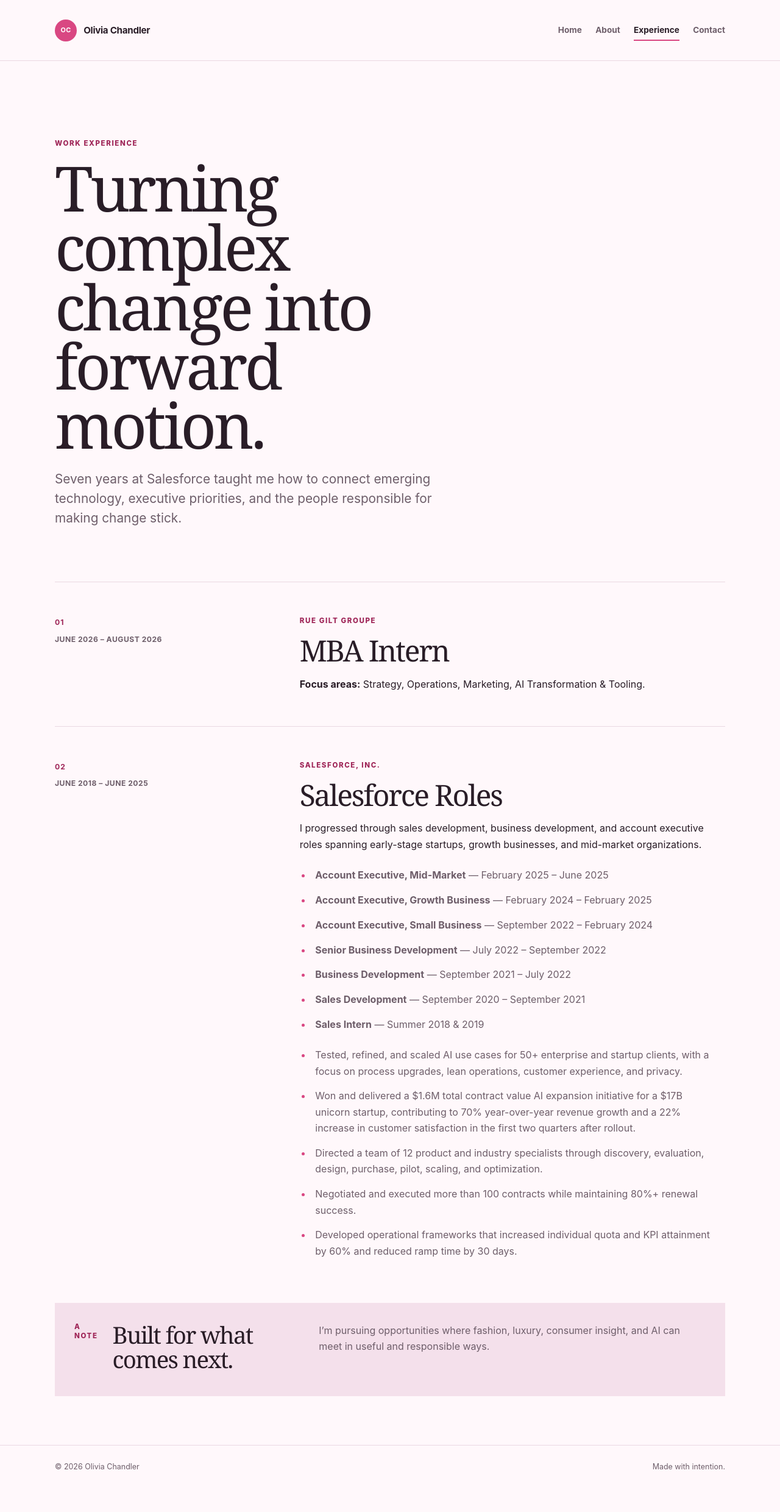
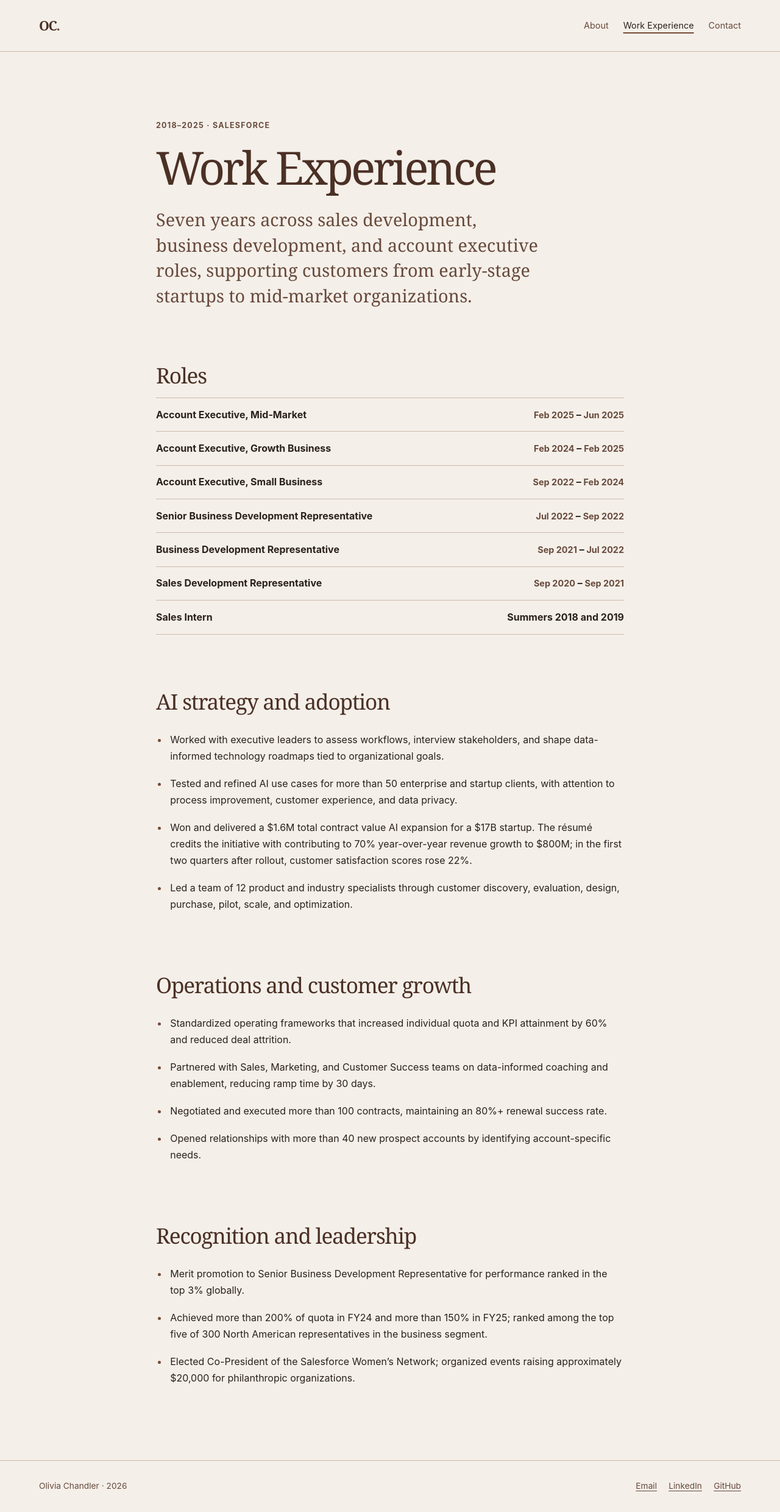
Before and after one commit to oliviachandler-77/oliviachandler-77.github.io, a Jekyll site: the page built from experience.md, in a window 1280 px wide. Shown: the whole page at 61% size. Built offline with Jekyll 4.4.1, drawn with Linux system fonts in a browser that asks for light colours; before the commit the page ends 2443 px from its top, so only the background shows below that.

Commit message:
Publish current portfolio site

```diff
--- a/_config.yml
+++ b/_config.yml
@@ -1,30 +1,27 @@
 title: Olivia Chandler
-description: Olivia Chandler’s portfolio at the intersection of fashion, luxury, and AI.
+description: >-
+  Olivia Chandler is an MBA candidate at UC Berkeley Haas and a former Salesforce
+  account executive working at the intersection of technology, AI, and growth.
 url: "https://oliviachandler-77.github.io"
 baseurl: ""
-lang: en-US
-timezone: America/Los_Angeles
+lang: en
 markdown: kramdown
 permalink: pretty
+theme: null
+
 exclude:
-  - .agents
+  - attached_assets
+  - node_modules
+  - vendor
+  - _site
+  - .bundle
   - .cache
   - .local
-  - .pythonlibs
-  - .upm
+  - .agents
+  - .replit
+  - .replitignore
+  - Gemfile
+  - Gemfile.lock
   - README.md
   - PLAN.md
-  - Gemfile
-  - Gemfile.lock
-  - artifacts
-  - attached_assets
-  - lib
-  - node_modules
-  - package.json
-  - pnpm-lock.yaml
-  - pnpm-workspace.yaml
   - replit.md
-  - scripts
-  - tsconfig.base.json
-  - tsconfig.json
-  - vendor
--- /dev/null
+++ b/_includes/head.html
@@ -0,0 +1,12 @@
+<meta charset="utf-8">
+<meta name="viewport" content="width=device-width, initial-scale=1">
+<meta name="description" content="{{ page.description | default: site.description | escape }}">
+<meta name="theme-color" content="#f4efe9">
+<title>{% if page.url == '/' %}{{ site.title | escape }} — Technology, AI &amp; Growth{% else %}{{ page.title | escape }} — {{ site.title | escape }}{% endif %}</title>
+<link rel="canonical" href="{{ site.url }}{{ page.url | relative_url }}">
+<link rel="icon" href="{{ '/assets/favicon.svg' | relative_url }}" type="image/svg+xml">
+<link rel="stylesheet" href="{{ '/assets/css/site.css' | relative_url }}">
+<meta property="og:type" content="website">
+<meta property="og:title" content="{% if page.url == '/' %}{{ site.title | escape }}{% else %}{{ page.title | default: site.title | escape }}{% endif %}">
+<meta property="og:description" content="{{ page.description | default: site.description | escape }}">
+<meta property="og:url" content="{{ site.url }}{{ page.url | relative_url }}">
--- /dev/null
+++ b/_includes/site-footer.html
@@ -0,0 +1,10 @@
+<footer class="site-footer">
+  <div class="footer-inner">
+    <p>Olivia Chandler <span aria-hidden="true">·</span> {{ site.time | date: "%Y" }}</p>
+    <ul class="footer-links" aria-label="Contact and social links">
+      <li><a href="mailto:olivia.chandler@berkeley.edu">Email</a></li>
+      <li><a href="https://www.linkedin.com/in/olivia-m-chandler/" target="_blank" rel="noopener noreferrer">LinkedIn</a></li>
+      <li><a href="https://github.com/oliviachandler-77" target="_blank" rel="noopener noreferrer">GitHub</a></li>
+    </ul>
+  </div>
+</footer>
--- /dev/null
+++ b/_includes/site-header.html
@@ -0,0 +1,16 @@
+<header class="site-header">
+  <div class="header-inner">
+    <a class="wordmark" href="{{ '/' | relative_url }}" aria-label="Olivia Chandler home">OC<span>.</span></a>
+    <nav aria-label="Primary navigation">
+      <ul class="nav-list">
+        {% assign navigation_pages = "About|/about/,Work Experience|/experience/,Contact|/contact/" | split: "," %}
+        {% for item in navigation_pages %}
+          {% assign parts = item | split: "|" %}
+          <li>
+            <a href="{{ parts[1] | relative_url }}"{% if page.url == parts[1] %} aria-current="page"{% endif %}>{{ parts[0] }}</a>
+          </li>
+        {% endfor %}
+      </ul>
+    </nav>
+  </div>
+</header>
--- a/_layouts/default.html
+++ b/_layouts/default.html
@@ -1,21 +1,16 @@
 <!doctype html>
-<html lang="{{ site.lang | default: 'en-US' }}">
+<html lang="{{ site.lang | default: 'en' }}">
   <head>
-    <meta charset="utf-8">
-    <meta name="viewport" content="width=device-width, initial-scale=1">
-    <meta name="theme-color" content="#f6f7f2">
-    <meta name="description" content="{{ page.description | default: site.description | escape }}">
-    <link rel="canonical" href="{{ page.url | replace:'index.html','' | absolute_url }}">
-    <link rel="icon" href="{{ '/assets/favicon.svg' | relative_url }}" type="image/svg+xml">
-    <link rel="stylesheet" href="{{ '/assets/css/style.css' | relative_url }}">
-    <title>{% if page.title == 'Home' %}{{ site.title }}{% else %}{{ page.title }} · {{ site.title }}{% endif %}</title>
+    {% include head.html %}
   </head>
   <body>
-    <a class="skip-link" href="#main-content">Skip to content</a>
-    {% include header.html %}
-    <main id="main-content" class="site-main">
-      {{ content }}
+    <a class="skip-link" href="#main">Skip to content</a>
+    {% include site-header.html %}
+    <main id="main" class="site-main">
+      <div class="content-wrap">
+        {{ content }}
+      </div>
     </main>
-    {% include footer.html %}
+    {% include site-footer.html %}
   </body>
 </html>
--- /dev/null
+++ b/assets/css/site.css
@@ -0,0 +1,382 @@
+:root {
+  color-scheme: light;
+  --paper: #f4efe9;
+  --paper-deep: #ebe1d7;
+  --ink: #2b211c;
+  --brown: #4b3025;
+  --brown-soft: #684a3c;
+  --accent: #754a35;
+  --line: #cdbbad;
+  --focus: #60351f;
+  --content-width: 48rem;
+  --page-gutter: clamp(1.25rem, 5vw, 3rem);
+}
+
+* {
+  box-sizing: border-box;
+}
+
+html {
+  scroll-behavior: smooth;
+}
+
+body {
+  min-width: 320px;
+  margin: 0;
+  background: var(--paper);
+  color: var(--ink);
+  font-family: Inter, ui-sans-serif, system-ui, "Segoe UI", sans-serif;
+  font-size: 1rem;
+  line-height: 1.7;
+  -webkit-font-smoothing: antialiased;
+}
+
+a {
+  color: var(--brown);
+  text-decoration-thickness: 1px;
+  text-underline-offset: 0.22em;
+}
+
+a:hover {
+  color: var(--accent);
+  text-decoration-thickness: 2px;
+}
+
+a:focus-visible {
+  border-radius: 2px;
+  outline: 3px solid var(--focus);
+  outline-offset: 4px;
+}
+
+.skip-link {
+  position: absolute;
+  z-index: 10;
+  top: 0.75rem;
+  left: var(--page-gutter);
+  transform: translateY(-160%);
+  padding: 0.5rem 0.8rem;
+  background: var(--brown);
+  color: var(--paper);
+}
+
+.skip-link:focus {
+  transform: translateY(0);
+}
+
+.site-header {
+  border-bottom: 1px solid var(--line);
+}
+
+.header-inner,
+.footer-inner {
+  display: flex;
+  width: min(100% - 2 * var(--page-gutter), 72rem);
+  min-height: 5.25rem;
+  margin-inline: auto;
+  align-items: center;
+  justify-content: space-between;
+  gap: 1.5rem;
+}
+
+.wordmark {
+  color: var(--brown);
+  font-family: Georgia, "Times New Roman", serif;
+  font-size: 1.35rem;
+  font-weight: 700;
+  letter-spacing: -0.07em;
+  text-decoration: none;
+}
+
+.wordmark span {
+  color: var(--accent);
+}
+
+.nav-list,
+.footer-links,
+.plain-list {
+  display: flex;
+  margin: 0;
+  padding: 0;
+  list-style: none;
+}
+
+.nav-list {
+  flex-wrap: wrap;
+  justify-content: flex-end;
+  gap: 0.55rem 1.5rem;
+}
+
+.nav-list a {
+  color: var(--brown-soft);
+  font-size: 0.9rem;
+  text-decoration: none;
+}
+
+.nav-list a[aria-current="page"] {
+  color: var(--ink);
+  text-decoration: underline;
+  text-decoration-color: var(--accent);
+  text-decoration-thickness: 2px;
+  text-underline-offset: 0.35rem;
+}
+
+.site-main {
+  min-height: calc(100vh - 10.5rem);
+}
+
+.content-wrap {
+  width: min(100% - 2 * var(--page-gutter), var(--content-width));
+  margin-inline: auto;
+  padding-block: clamp(3.5rem, 9vw, 7rem);
+}
+
+.eyebrow,
+.entry-meta {
+  margin: 0 0 0.8rem;
+  color: var(--brown-soft);
+  font-size: 0.78rem;
+  font-weight: 700;
+  letter-spacing: 0.1em;
+  line-height: 1.5;
+  text-transform: uppercase;
+}
+
+h1,
+h2,
+h3 {
+  color: var(--brown);
+  font-family: Georgia, "Times New Roman", serif;
+  font-weight: 500;
+  line-height: 1.2;
+}
+
+h1 {
+  margin: 0 0 1.25rem;
+  font-size: clamp(2.7rem, 7vw, 4.7rem);
+  letter-spacing: -0.055em;
+}
+
+h2 {
+  margin: 0 0 1rem;
+  font-size: clamp(1.65rem, 4vw, 2.2rem);
+  letter-spacing: -0.035em;
+}
+
+h3 {
+  margin: 0 0 0.4rem;
+  font-size: 1.25rem;
+}
+
+p {
+  margin: 0 0 1rem;
+}
+
+.home-title {
+  margin-bottom: 0.4rem;
+  font-size: clamp(3.2rem, 11vw, 6rem);
+}
+
+.home-lede,
+.page-lede {
+  max-width: 40rem;
+  color: var(--brown-soft);
+  font-family: Georgia, "Times New Roman", serif;
+  font-size: clamp(1.3rem, 3.6vw, 1.8rem);
+  line-height: 1.45;
+}
+
+.intro-copy {
+  max-width: 41rem;
+  margin-top: 1.8rem;
+  font-size: 1.08rem;
+}
+
+.home-actions {
+  display: flex;
+  flex-wrap: wrap;
+  gap: 0.7rem 2rem;
+  margin-top: 1.9rem;
+}
+
+.text-link {
+  color: var(--brown);
+  font-weight: 700;
+}
+
+.home-highlights,
+.content-section {
+  margin-top: clamp(3.5rem, 8vw, 5.5rem);
+}
+
+.home-highlights h2 {
+  font-size: 1.65rem;
+}
+
+.highlight-list,
+.detail-list {
+  margin: 0;
+  padding-left: 1.25rem;
+}
+
+.highlight-list li,
+.detail-list li {
+  padding: 0.55rem 0 0.55rem 0.2rem;
+}
+
+.highlight-list li::marker,
+.detail-list li::marker {
+  color: var(--accent);
+}
+
+.highlight-list strong {
+  color: var(--brown);
+  font-family: Georgia, "Times New Roman", serif;
+  font-size: 1.12rem;
+}
+
+.placeholder-note,
+.placeholder-panel {
+  border-left: 3px solid var(--accent);
+  background: var(--paper-deep);
+}
+
+.placeholder-note {
+  margin-top: 3.5rem;
+  padding: 1rem 1.2rem;
+  color: var(--brown-soft);
+  font-size: 0.92rem;
+}
+
+.placeholder-panel {
+  margin-top: 2rem;
+  padding: 1.25rem 1.4rem 0.35rem;
+}
+
+.placeholder-panel p:last-child {
+  margin-bottom: 0.9rem;
+}
+
+.timeline-entry {
+  margin-top: 2rem;
+  padding-top: 1.4rem;
+  border-top: 1px solid var(--line);
+}
+
+.entry-meta {
+  margin-bottom: 0.5rem;
+  font-size: 0.72rem;
+}
+
+.role-list {
+  margin: 0;
+  padding: 0;
+  border-top: 1px solid var(--line);
+  list-style: none;
+}
+
+.role-list li {
+  display: flex;
+  padding: 0.85rem 0;
+  border-bottom: 1px solid var(--line);
+  align-items: baseline;
+  justify-content: space-between;
+  gap: 1rem;
+}
+
+.role-list span {
+  font-weight: 650;
+}
+
+.role-list time {
+  flex: 0 0 auto;
+  color: var(--brown-soft);
+  font-size: 0.9rem;
+}
+
+.detail-list {
+  margin-top: 1.25rem;
+}
+
+.contact-block {
+  margin-top: 2.5rem;
+  padding-top: 1.5rem;
+  border-top: 1px solid var(--line);
+}
+
+.contact-block h2 {
+  font-size: 1.45rem;
+}
+
+.small-note {
+  color: var(--brown-soft);
+  font-size: 0.9rem;
+}
+
+.plain-list {
+  flex-direction: column;
+  align-items: flex-start;
+  gap: 0.6rem;
+}
+
+.site-footer {
+  border-top: 1px solid var(--line);
+}
+
+.footer-inner {
+  min-height: 5.25rem;
+  color: var(--brown-soft);
+  font-size: 0.86rem;
+}
+
+.footer-inner p {
+  margin: 0;
+}
+
+.footer-links {
+  flex-wrap: wrap;
+  gap: 0.75rem 1.2rem;
+}
+
+.footer-links a {
+  color: var(--brown-soft);
+}
+
+@media (max-width: 560px) {
+  .header-inner {
+    min-height: auto;
+    padding-block: 1rem;
+    align-items: flex-start;
+  }
+
+  .header-inner nav {
+    flex: 1;
+  }
+
+  .nav-list {
+    gap: 0.45rem 0.9rem;
+  }
+
+  .nav-list a {
+    font-size: 0.82rem;
+  }
+
+  .role-list li {
+    flex-direction: column;
+    align-items: flex-start;
+    gap: 0.1rem;
+  }
+
+  .footer-inner {
+    min-height: auto;
+    padding-block: 1.2rem;
+    flex-direction: column;
+    align-items: flex-start;
+    gap: 0.65rem;
+  }
+}
+
+@media (prefers-reduced-motion: reduce) {
+  html {
+    scroll-behavior: auto;
+  }
+}
--- a/experience.md
+++ b/experience.md
@@ -1,60 +1,52 @@
 ---
 layout: default
 title: Work Experience
-description: Work experience and selected career highlights from Olivia Chandler.
+description: Olivia Chandler's Salesforce experience in technology sales, AI adoption, customer growth, and business development.
+permalink: /experience/
 ---
 
-<section class="page-heading" aria-labelledby="page-title">
-  <p class="eyebrow">Work experience</p>
-  <h1 id="page-title">Turning complex change into forward motion.</h1>
-  <p class="page-intro">Seven years at Salesforce taught me how to connect emerging technology, executive priorities, and the people responsible for making change stick.</p>
+<p class="eyebrow">2018–2025 · Salesforce</p>
+<h1>Work Experience</h1>
+<p class="page-lede">Seven years across sales development, business development, and account executive roles, supporting customers from early-stage startups to mid-market organizations.</p>
+
+<section class="content-section" aria-labelledby="roles-title">
+  <h2 id="roles-title">Roles</h2>
+  <ol class="role-list">
+    <li><span>Account Executive, Mid-Market</span><span><time datetime="2025-02">Feb 2025</time> – <time datetime="2025-06">Jun 2025</time></span></li>
+    <li><span>Account Executive, Growth Business</span><span><time datetime="2024-02">Feb 2024</time> – <time datetime="2025-02">Feb 2025</time></span></li>
+    <li><span>Account Executive, Small Business</span><span><time datetime="2022-09">Sep 2022</time> – <time datetime="2024-02">Feb 2024</time></span></li>
+    <li><span>Senior Business Development Representative</span><span><time datetime="2022-07">Jul 2022</time> – <time datetime="2022-09">Sep 2022</time></span></li>
+    <li><span>Business Development Representative</span><span><time datetime="2021-09">Sep 2021</time> – <time datetime="2022-07">Jul 2022</time></span></li>
+    <li><span>Sales Development Representative</span><span><time datetime="2020-09">Sep 2020</time> – <time datetime="2021-09">Sep 2021</time></span></li>
+    <li><span>Sales Intern</span><span>Summers 2018 and 2019</span></li>
+  </ol>
 </section>
 
-<section class="timeline section-rule" aria-label="Work experience timeline">
-  <article class="timeline-item" aria-labelledby="internship-title">
-    <div class="timeline-meta">
-      <span class="timeline-number">01</span>
-      <span class="timeline-date">June 2026 – August 2026</span>
-    </div>
-    <div class="timeline-content">
-      <p class="eyebrow">Rue Gilt Groupe</p>
-      <h2 id="internship-title">MBA Intern</h2>
-      <p><strong>Focus areas:</strong> Strategy, Operations, Marketing, AI Transformation &amp; Tooling.</p>
-    </div>
-  </article>
-
-  <article class="timeline-item">
-    <div class="timeline-meta">
-      <span class="timeline-number">02</span>
-      <span class="timeline-date">June 2018 – June 2025</span>
-    </div>
-    <div class="timeline-content">
-      <p class="eyebrow">Salesforce, Inc.</p>
-      <h2>Salesforce Roles</h2>
-      <p>I progressed through sales development, business development, and account executive roles spanning early-stage startups, growth businesses, and mid-market organizations.</p>
-      <ul class="experience-list" aria-label="Salesforce roles and dates">
-        <li><strong>Account Executive, Mid-Market</strong> — February 2025 – June 2025</li>
-        <li><strong>Account Executive, Growth Business</strong> — February 2024 – February 2025</li>
-        <li><strong>Account Executive, Small Business</strong> — September 2022 – February 2024</li>
-        <li><strong>Senior Business Development</strong> — July 2022 – September 2022</li>
-        <li><strong>Business Development</strong> — September 2021 – July 2022</li>
-        <li><strong>Sales Development</strong> — September 2020 – September 2021</li>
-        <li><strong>Sales Intern</strong> — Summer 2018 &amp; 2019</li>
-      </ul>
-      <ul class="experience-list">
-        <li>Tested, refined, and scaled AI use cases for 50+ enterprise and startup clients, with a focus on process upgrades, lean operations, customer experience, and privacy.</li>
-        <li>Won and delivered a $1.6M total contract value AI expansion initiative for a $17B unicorn startup, contributing to 70% year-over-year revenue growth and a 22% increase in customer satisfaction in the first two quarters after rollout.</li>
-        <li>Directed a team of 12 product and industry specialists through discovery, evaluation, design, purchase, pilot, scaling, and optimization.</li>
-        <li>Negotiated and executed more than 100 contracts while maintaining 80%+ renewal success.</li>
-        <li>Developed operational frameworks that increased individual quota and KPI attainment by 60% and reduced ramp time by 30 days.</li>
-      </ul>
-    </div>
-  </article>
-
+<section class="content-section" aria-labelledby="ai-title">
+  <h2 id="ai-title">AI strategy and adoption</h2>
+  <ul class="detail-list">
+    <li>Worked with executive leaders to assess workflows, interview stakeholders, and shape data-informed technology roadmaps tied to organizational goals.</li>
+    <li>Tested and refined AI use cases for more than 50 enterprise and startup clients, with attention to process improvement, customer experience, and data privacy.</li>
+    <li>Won and delivered a $1.6M total contract value AI expansion for a $17B startup. The résumé credits the initiative with contributing to 70% year-over-year revenue growth to $800M; in the first two quarters after rollout, customer satisfaction scores rose 22%.</li>
+    <li>Led a team of 12 product and industry specialists through customer discovery, evaluation, design, purchase, pilot, scale, and optimization.</li>
+  </ul>
 </section>
 
-<section class="note-panel" aria-labelledby="experience-note-title">
-  <p class="eyebrow">A note</p>
-  <h2 id="experience-note-title">Built for what comes next.</h2>
-  <p>I’m pursuing opportunities where fashion, luxury, consumer insight, and AI can meet in useful and responsible ways.</p>
+<section class="content-section" aria-labelledby="operations-title">
+  <h2 id="operations-title">Operations and customer growth</h2>
+  <ul class="detail-list">
+    <li>Standardized operating frameworks that increased individual quota and KPI attainment by 60% and reduced deal attrition.</li>
+    <li>Partnered with Sales, Marketing, and Customer Success teams on data-informed coaching and enablement, reducing ramp time by 30 days.</li>
+    <li>Negotiated and executed more than 100 contracts, maintaining an 80%+ renewal success rate.</li>
+    <li>Opened relationships with more than 40 new prospect accounts by identifying account-specific needs.</li>
+  </ul>
 </section>
+
+<section class="content-section" aria-labelledby="recognition-title">
+  <h2 id="recognition-title">Recognition and leadership</h2>
+  <ul class="detail-list">
+    <li>Merit promotion to Senior Business Development Representative for performance ranked in the top 3% globally.</li>
+    <li>Achieved more than 200% of quota in FY24 and more than 150% in FY25; ranked among the top five of 300 North American representatives in the business segment.</li>
+    <li>Elected Co-President of the Salesforce Women’s Network; organized events raising approximately $20,000 for philanthropic organizations.</li>
+  </ul>
+</section>
```
Also changed, not shown: about.md (+30 -48 lines), contact.md (+22 -8 lines), index.md (+21 -28 lines), sitemap.xml (+11 -12 lines), README.md, assets/favicon.svg, robots.txt (line endings or trailing spaces).
